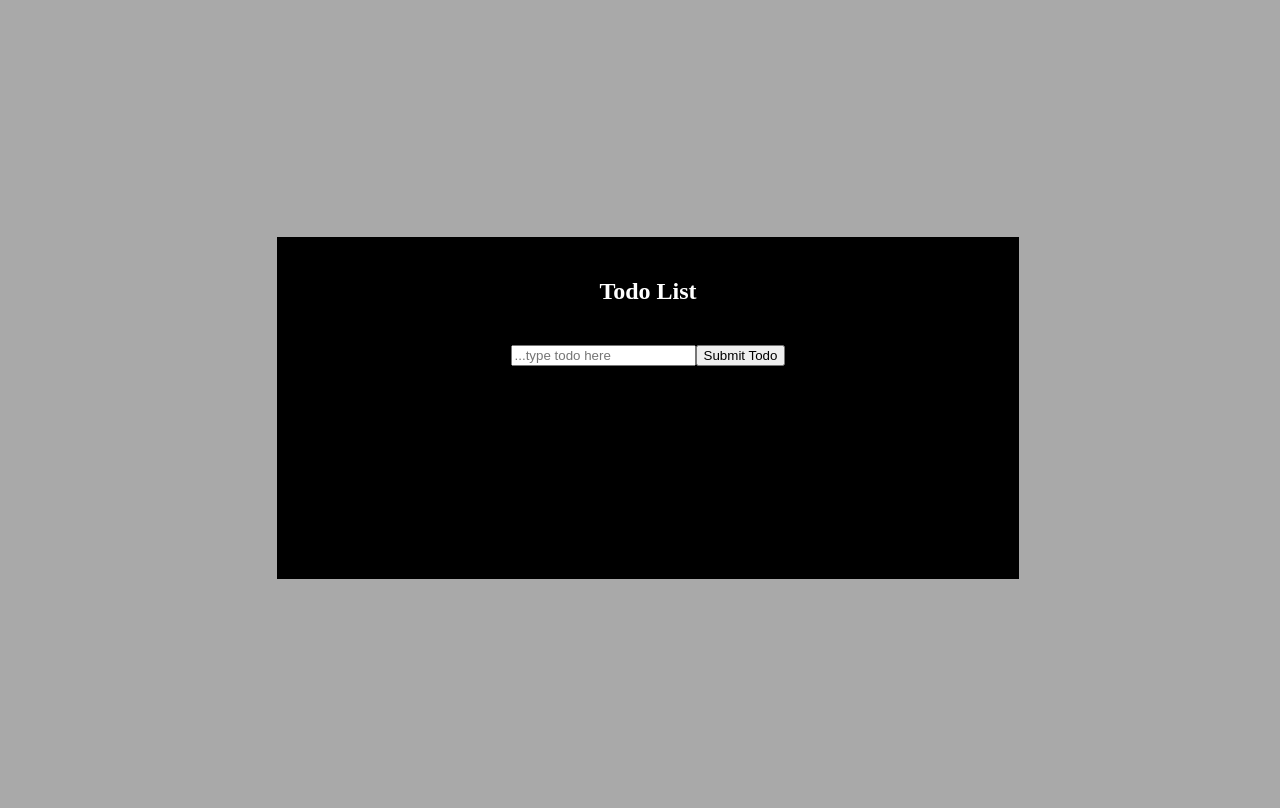
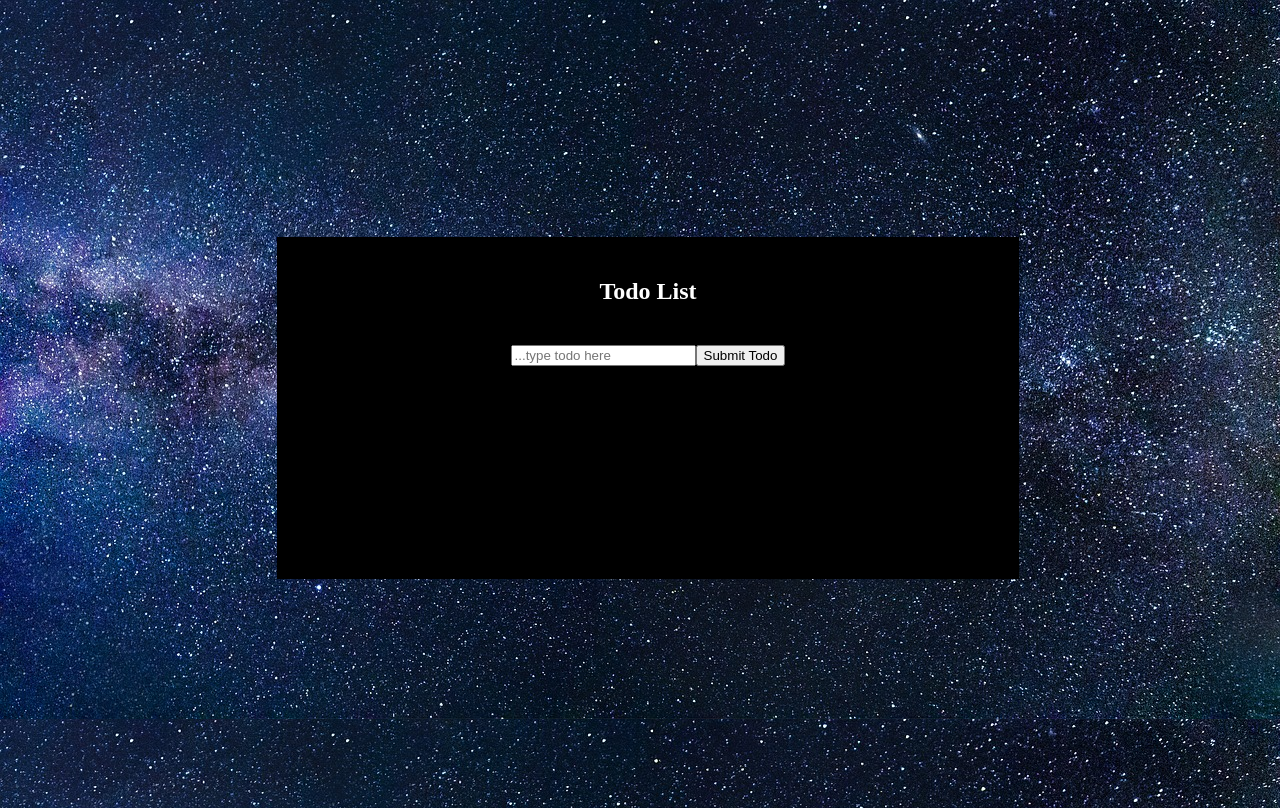
Before and after one commit to macandrew6/react-todo-list, a React (Create React App) app: page / in a window 1280 px wide. Built offline with nearby package versions, Linux system fonts and the light colour scheme.

Commit message:
adds image to the background

```diff
--- a/src/index.css
+++ b/src/index.css
@@ -1,6 +1,6 @@
 body {
   display: flex;
-  background: darkgray;
+  background-image: url("./assets/milky-way-2695569_1280.jpg");
   position: absolute;
   width: 100%;
   height: 100%;
```
Also changed, not shown: src/assets/milky-way-2695569_1280.jpg (added).
